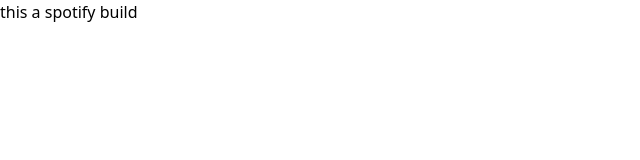
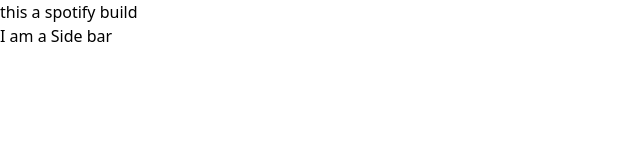
Before and after one commit to Akshar95/spotify-2.0, a Next.js app: page / in a window 1280 px wide. Shown: the top 160 px of the page, without its empty margins (0-640 px from the left). Built offline with nearby package versions, Linux system fonts and the light colour scheme.

Commit message:
Implementing Sidebar

```diff
--- /dev/null
+++ b/Components/Sidebar.js
@@ -0,0 +1,7 @@
+function Sidebar() {
+  return <div>
+  <h1>I am a Side bar</h1>
+  </div>
+}
+
+export default Sidebar
--- a/pages/index.tsx
+++ b/pages/index.tsx
@@ -1,6 +1,6 @@
 import type { NextPage } from 'next'
 import Head from 'next/head'
-import Image from 'next/image'
+import Sidebar from "../Components/Sidebar"
 
 const Home: NextPage = () => {
   return (
@@ -13,7 +13,7 @@
       <h1>this a spotify build</h1>
 
       <main>
-        {/* sidebar */}
+        <Sidebar />
         {/* center */}
       </main>
 
```
